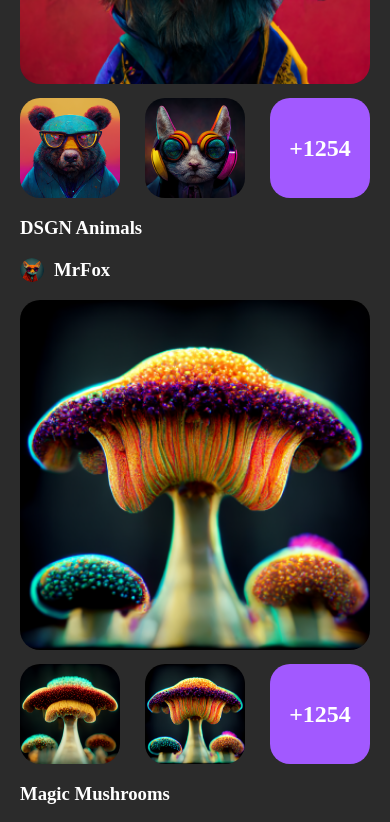
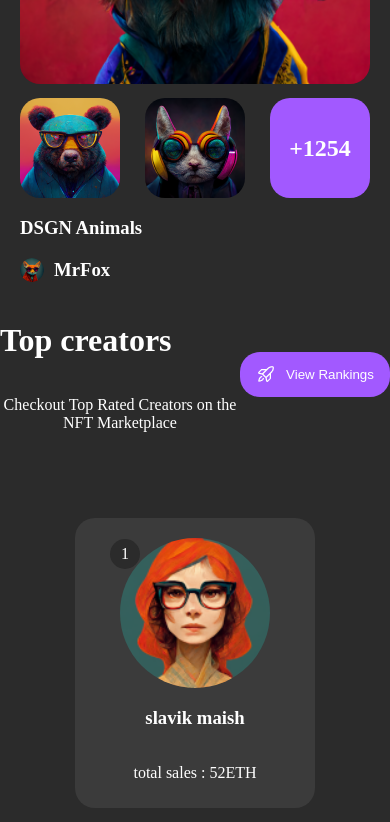
Before and after one commit to 3alehi/nft-market-palace, a Next.js app in the folder nft-market-place/: page / in a window 390 px wide. Shown: the part 1098-1920 px from the top of the page. Built offline with nearby package versions, Linux system fonts and the light colour scheme.

Commit message:
fix bug avatar and limit collection in mobile

```diff
--- a/nft-market-place/src/app/Collection/Collection.jsx
+++ b/nft-market-place/src/app/Collection/Collection.jsx
@@ -1,8 +1,11 @@
 "use client";
-import React from "react";
+import React, { useState } from "react";
 import style from "./Collection.module.css";
 import Box from "@/Cpmponnets/Box/Box";
+import IsMobie from "@/func/IsMobie";
+import IsMobile from "@/func/IsMobie";
 export default function Collection() {
+
   const Collection = [
     {
       id: 1,
@@ -31,7 +34,7 @@ export default function Collection() {
       id: 3,
       Des: "Disco Machines",
       creator: "BeKind2Robots",
-      poster: "img/Poster/Avatar Placeholder (15).png",
+      poster: "img/Poster/Primary Photo Placeholder (3).png",
       imgColection: [
         "img/Poster/Secondary Photo Placeholder (5).png",
         "img/Poster/Primary Photo Placeholder (3).png",
@@ -40,6 +43,7 @@ export default function Collection() {
 
     },
   ];
+  const [collectionmobile , setcoll] = useState([Collection[0]])
 
   return (
     <div className="container">
@@ -52,7 +56,17 @@ export default function Collection() {
           </p>
         </div>
         <div className={style.Box_div}>
-          {Collection.map((data) => (
+          { !IsMobile() && Collection.map((data) => (
+            <Box
+              poster={data.poster}
+              imgColection1={data.imgColection[0]}
+              imgColection2={data.imgColection[1]}
+              creator={data.creator}
+              desc={data.Des}
+              avatar={data.Avatar}
+            />
+          ))}
+              { IsMobile() && collectionmobile.map((data) => (
             <Box
               poster={data.poster}
               imgColection1={data.imgColection[0]}
--- a/nft-market-place/src/func/IsMobie.js
+++ b/nft-market-place/src/func/IsMobie.js
@@ -1,3 +1,3 @@
-export default  isViewportUnder900px = () => {
+export default  function IsMobile (){
     return window.innerWidth < 900;
   };
```
